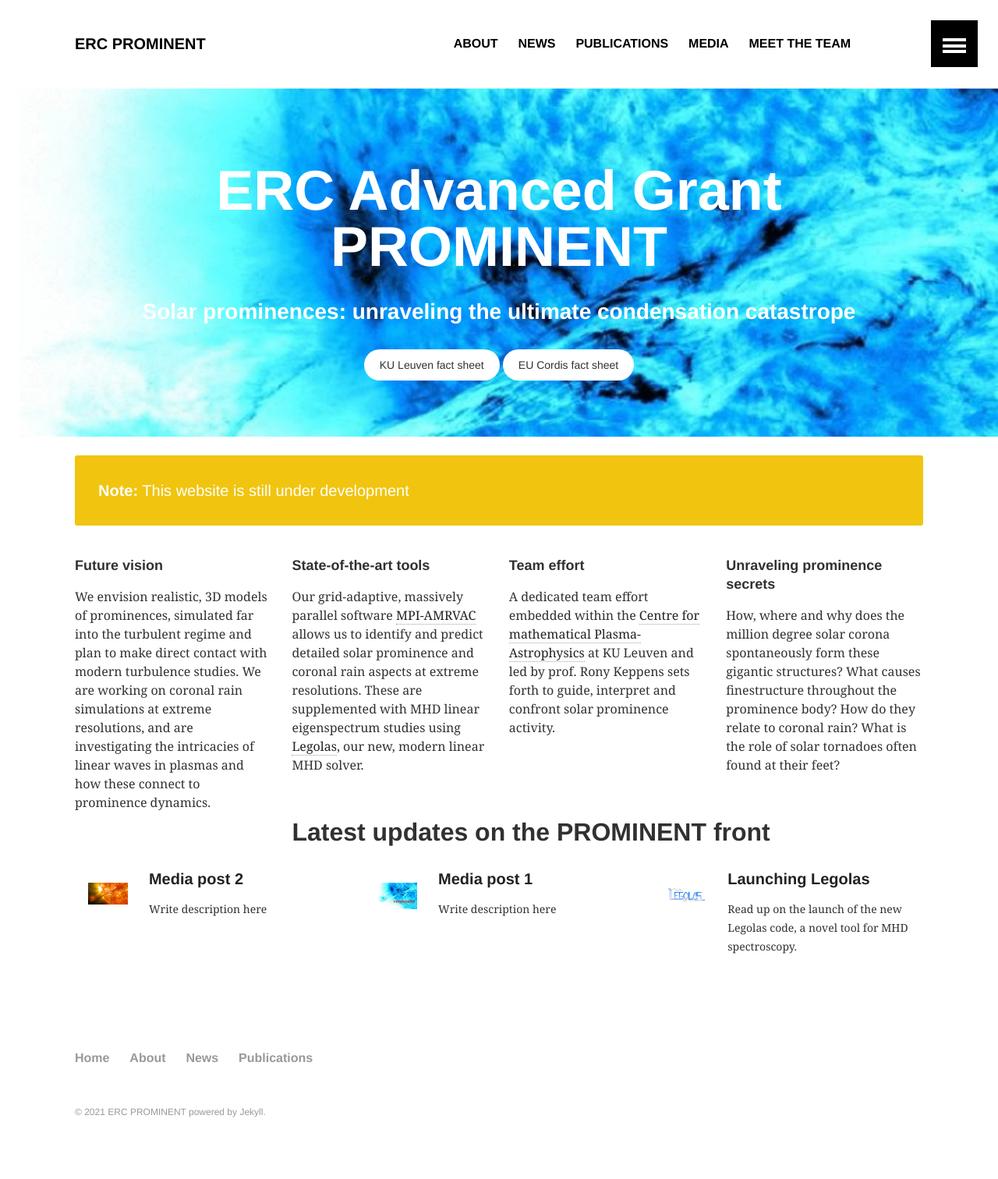
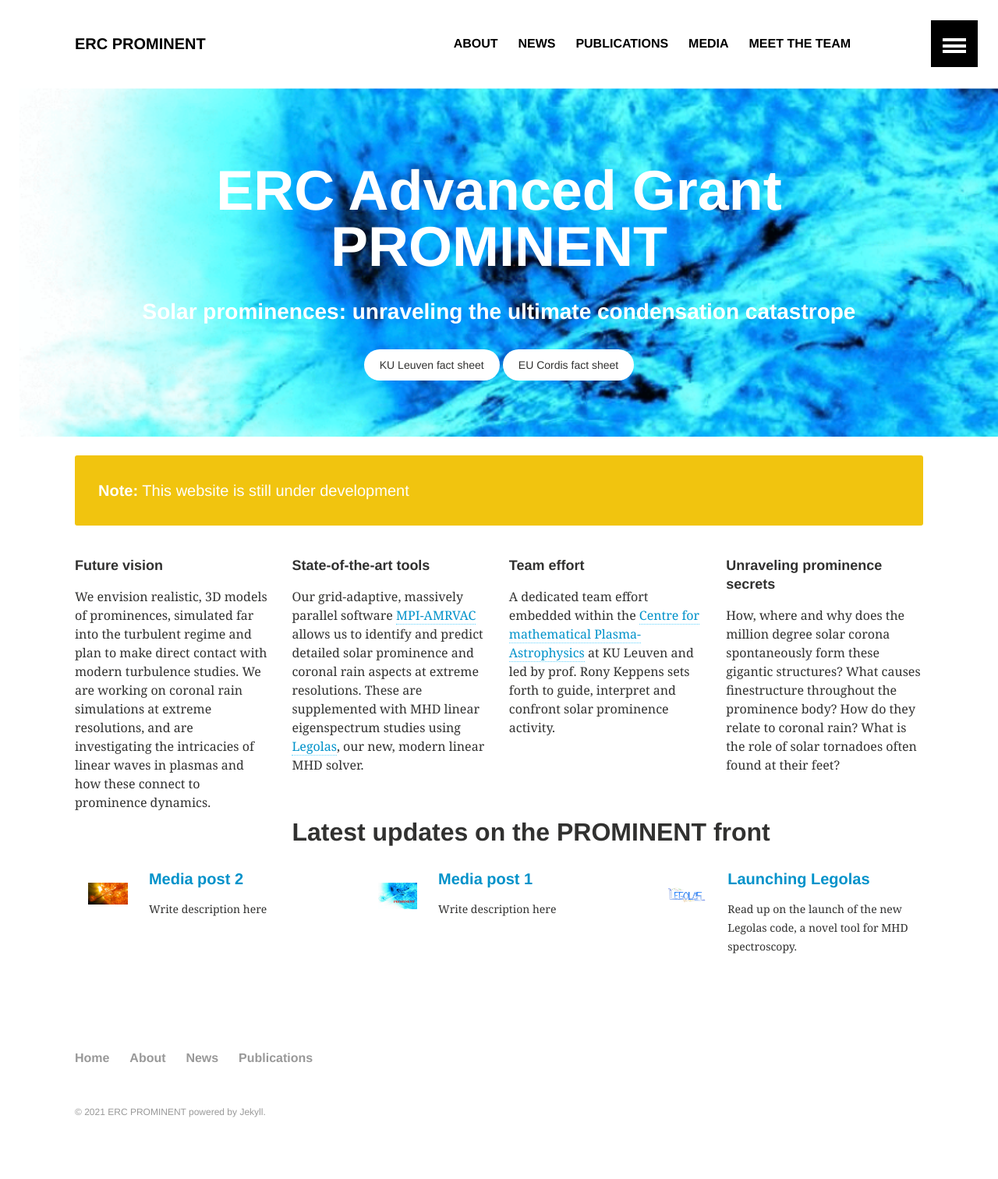
Before and after one commit to erc-prominent/erc-prominent.github.io, a Jekyll site: the page built from index.md, in a window 1280 px wide. Shown: the whole page at 78% size. Built offline with Jekyll 4.4.1, drawn with Linux system fonts in a browser that asks for light colours.

Commit message:
changed link colour to be more visible

```diff
--- a/_sass/_layout.scss
+++ b/_sass/_layout.scss
@@ -164,7 +164,7 @@
 			a { text-decoration: none; }
 			p a,
 			li a {
-				border-bottom: 1px dotted lighten($link-color, 50);
+				border-bottom: 1px dotted lighten($link-color, 30);
 				&:hover {
 					border-bottom-style: solid;
 				}
--- a/_sass/_variables.scss
+++ b/_sass/_variables.scss
@@ -32,7 +32,7 @@
 $base-color                  	: #343434;
 $comp-color                  	: complement($base-color);
 $border-color                	: #ddd;
-$link-color                  	: #222;
+$link-color                  	: #0092ca;
 
 $primary-color               	: $black;
 $success-color               	: #2ecc71;
```
